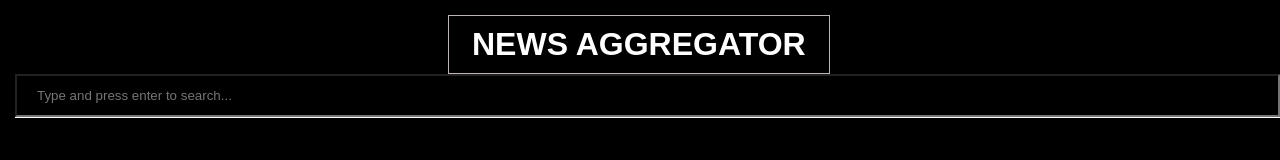
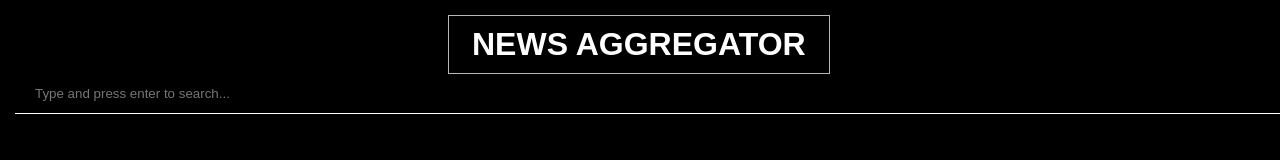
Before and after one commit to Pratu8379/news-aggregator-app, a website built with webpack: page src/index.html in a window 1280 px wide. Built offline with nearby package versions, Linux system fonts and the light colour scheme.

Commit message:
Update index.css

```diff
--- a/src/styles/index.css
+++ b/src/styles/index.css
@@ -43,12 +43,14 @@
   #search{
     background-color: black;
     color:white;
+    outline: none;
 
   }
-    input[id=search] {
+    input[type=text] {
 
       padding: 12px 20px;
       width: 100%;
+      border: none;
     }
 
 
@@ -176,7 +178,7 @@
 
 .article-link {
   color: white;
-    background: none;
+    text-decoration: none;
 
 
 }
```
